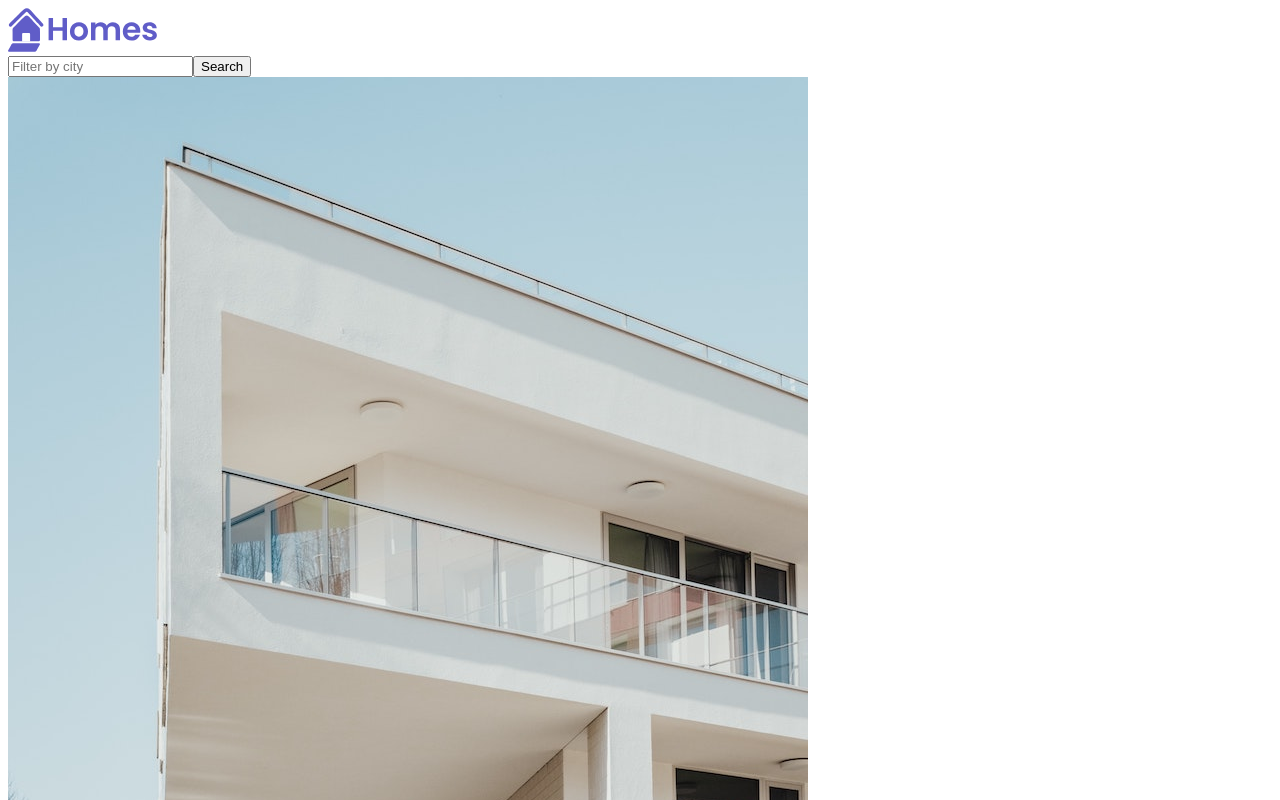
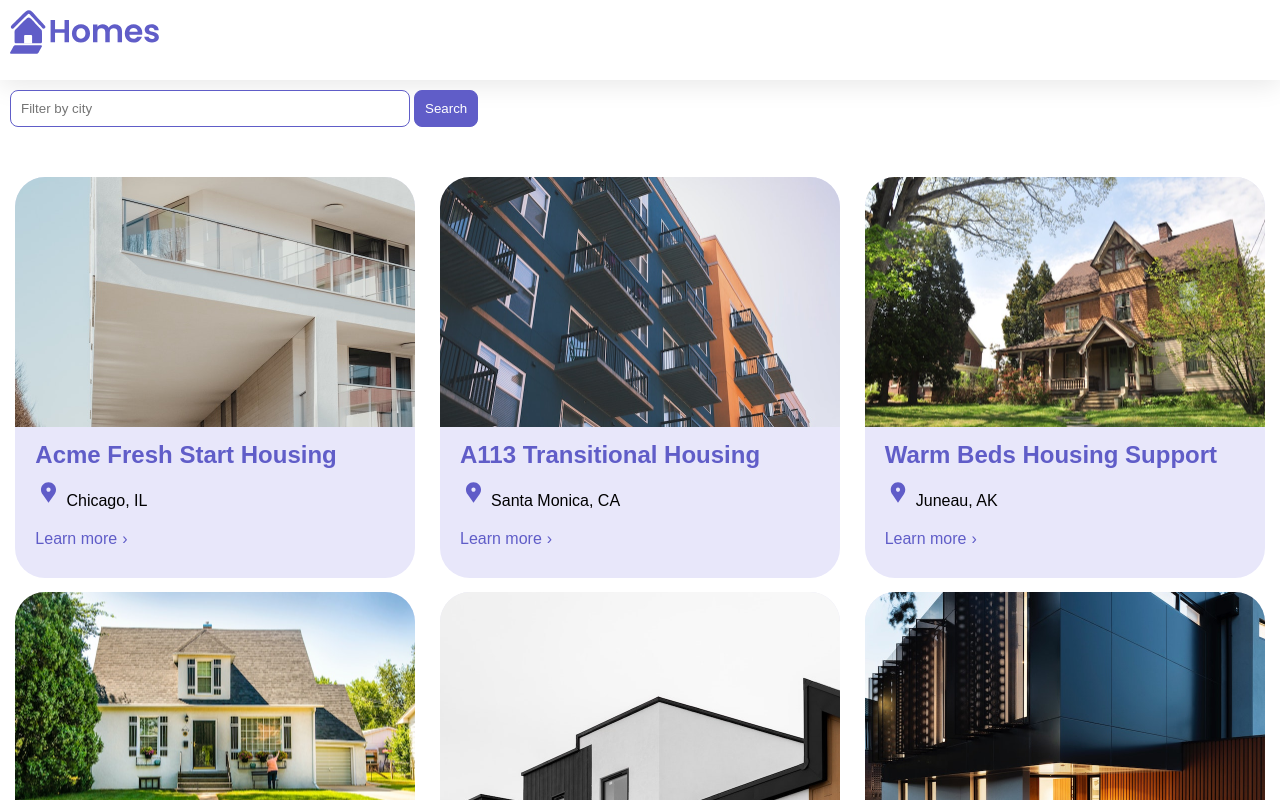
Before and after one commit to 0DiNEC/homes-app, an Angular app: page / in a window 1280 px wide. Shown: the top 800 px of the page. Built offline with nearby package versions, Linux system fonts and the light colour scheme.

Commit message:
feat: simple route

```diff
--- a/src/app/app.component.css
+++ b/src/app/app.component.css
@@ -0,0 +1,13 @@
+/* Put these src/app/app.component.css */
+:host {
+  --content-padding: 10px;
+}
+header {
+  display: block;
+  height: 60px;
+  padding: var(--content-padding);
+  box-shadow: 0px 5px 25px var(--shadow-color);
+}
+.content {
+  padding: var(--content-padding);
+}
--- a/src/app/app.component.ts
+++ b/src/app/app.component.ts
@@ -1,6 +1,6 @@
 import { Component } from '@angular/core';
 import { HomeComponent } from './home/home.component';
-
+import { RouterModule } from '@angular/router';
 @Component({
   standalone: true,
   selector: 'app-root',
@@ -10,12 +10,12 @@
       <img src="./assets/logo.svg" alt="logo" class="brand-logo" aria-hidden="true">
     </header>
     <section class="content">
-      <app-home></app-home>
+      <router-outlet></router-outlet>
     </section>
   </main>
   `,
   styleUrls: ['./app.component.css'],
-  imports: [HomeComponent]
+  imports: [HomeComponent, RouterModule]
 })
 export class AppComponent {
   title = 'Asgard';
--- /dev/null
+++ b/src/app/details/details.component.ts
@@ -0,0 +1,23 @@
+import { Component, inject } from '@angular/core';
+import { CommonModule } from '@angular/common';
+import { ActivatedRoute } from '@angular/router';
+
+@Component({
+  selector: 'app-details',
+  standalone: true,
+  imports: [CommonModule],
+  template: `
+    <p>
+      {{housingLocationId}}
+    </p>
+  `,
+  styleUrls: ['./details.component.css']
+})
+export class DetailsComponent {
+  route: ActivatedRoute = inject(ActivatedRoute);
+  housingLocationId = 0;
+
+  constructor() {
+    this.housingLocationId = Number(this.route.snapshot.params['id']);
+  }
+}
--- a/src/app/home/home.component.css
+++ b/src/app/home/home.component.css
@@ -0,0 +1,42 @@
+/* Put these styles in: src/home/home.component.css */
+
+.results {
+  display: grid;
+  column-gap: 14px;
+  row-gap: 14px;
+  grid-template-columns: repeat(auto-fill, minmax(400px, 400px));
+  margin-top: 50px;
+  justify-content: space-around;
+}
+
+input[type="text"] {
+  border: solid 1px var(--primary-color);
+  padding: 10px;
+  border-radius: 8px;
+  margin-right: 4px;
+  display: inline-block;
+  width: 30%;
+}
+
+button {
+  padding: 10px;
+  border: solid 1px var(--primary-color);
+  background: var(--primary-color);
+  color: white;
+  border-radius: 8px;
+}
+
+@media (min-width: 500px) and (max-width: 768px) {
+  .results {
+      grid-template-columns: repeat(2, 1fr);
+  }
+  input[type="text"] {
+      width: 70%;
+  }
+}
+
+@media (max-width: 499px) {
+  .results {
+      grid-template-columns: 1fr;
+  }
+}
--- a/src/app/housing-location/housing-location.component.css
+++ b/src/app/housing-location/housing-location.component.css
@@ -0,0 +1,33 @@
+/* Put these styles in: src/app/housing-location/housing-location.component.css */
+
+.listing {
+  background: var(--accent-color);
+  border-radius: 30px;
+  padding-bottom: 30px;
+}
+.listing-heading {
+  color: var(--primary-color);
+  padding: 10px 20px 0 20px;
+}
+.listing-photo {
+  height: 250px;
+  width: 100%;
+  object-fit: cover;
+  border-radius: 30px 30px 0 0;
+}
+.listing-location {
+  padding: 10px 20px 20px 20px;
+}
+.listing-location::before {
+  content: url("/assets/location-pin.svg") / "";
+}
+
+section.listing a {
+  padding-left: 20px;
+  text-decoration: none;
+  color: var(--primary-color);
+}
+section.listing a::after {
+  content: "\203A";
+  margin-left: 5px;
+}
--- a/src/app/housing-location/housing-location.component.ts
+++ b/src/app/housing-location/housing-location.component.ts
@@ -1,15 +1,17 @@
 import { Component, Input } from '@angular/core';
 import { CommonModule } from '@angular/common';
 import { HousingLocation } from '../housinglocation';
+import { RouterModule } from '@angular/router';
 @Component({
   selector: 'app-housing-location',
   standalone: true,
-  imports: [CommonModule],
+  imports: [CommonModule, RouterModule],
   template: `
     <section class="listing">
       <img class="listing-photo" [src]="housingLocation.photo" alt="photo of ">
       <h2 class="listing-heading">{{ housingLocation.name }}</h2>
       <p class="listing-location"> {{housingLocation.city}}, {{ housingLocation.state }}</p>
+      <a [routerLink]="['/details', housingLocation.id]">Learn more</a>
     </section>
   `,
   styleUrls: ['./housing-location.component.css']
--- /dev/null
+++ b/src/app/routes.ts
@@ -0,0 +1,18 @@
+import { Routes } from '@angular/router';
+import { HomeComponent } from './home/home.component';
+import { DetailsComponent } from './details/details.component';
+
+const routeConfig: Routes = [
+  {
+    path: '',
+    component: HomeComponent,
+    title: 'Home Page'
+  },
+  {
+    path: 'details/:id',
+    component: DetailsComponent,
+    title: 'Details Page'
+  }
+];
+
+export default routeConfig;
--- a/src/main.ts
+++ b/src/main.ts
@@ -1,5 +1,10 @@
 import { bootstrapApplication } from '@angular/platform-browser';
 import { AppComponent } from './app/app.component';
+import { provideRouter } from '@angular/router';
+import routeConfig from './app/routes';
 
-bootstrapApplication(AppComponent)
-  .catch(err => console.error(err));
+bootstrapApplication(AppComponent, {
+  providers: [
+    provideRouter(routeConfig)
+  ]
+}).catch(err => console.error(err));
--- a/src/styles.css
+++ b/src/styles.css
@@ -1 +1,24 @@
-/* You can add global styles to this file, and also import other style files */
+/* Put these styles in: src/styles.css */
+
+* {
+  margin: 0;
+  padding: 0;
+}
+
+body {
+  font-family: 'Be Vietnam Pro', sans-serif;
+}
+:root {
+  --primary-color: #605DC8;
+  --secondary-color: #8B89E6;
+  --accent-color: #e8e7fa;
+  --shadow-color: #E8E8E8;
+}
+
+button.primary {
+  padding: 10px;
+  border: solid 1px var(--primary-color);
+  background: var(--primary-color);
+  color: white;
+  border-radius: 8px;
+}
```
Also changed, not shown: src/app/details/details.component.css (added), 1 other file (tests, documents, lock files or other folders).
